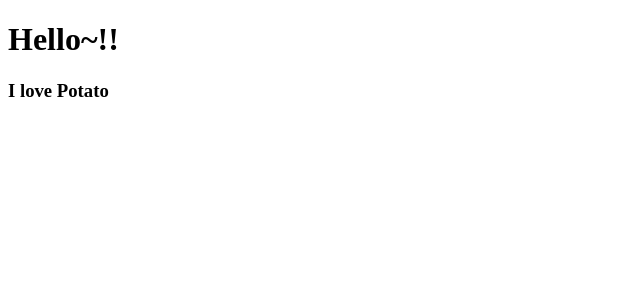
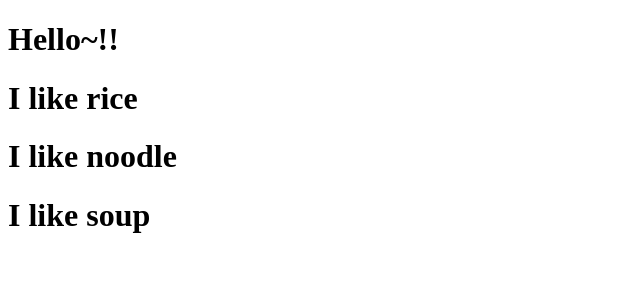
Before and after one commit to happystrike1029/movie_app_react_pro, a React (Create React App) app in the folder movie_app_2021/: page / in a window 1280 px wide. Shown: the top 300 px of the page, without its empty margins (0-640 px from the left). Built offline with nearby package versions, Linux system fonts and the light colour scheme.

Commit message:
2.1 Reusable Components with JSX + Props

```diff
--- a/movie_app_2021/src/App.js
+++ b/movie_app_2021/src/App.js
@@ -1,5 +1,17 @@
 import React from "react";
-import Potato from './Potato';
+
+function Food({fav}){
+  //만약 {fav}를 빼줬더라면 props를 가져와서 props의 fav를 입력해줘야 한다.
+  //console.log(props);
+  return <h1>I like {fav}</h1>;
+}
+
+/*
+function Food(props){
+  return <h1>I like {props.fav}</h1>;
+}
+*/
+
 
 function App() {
   return (
@@ -8,7 +20,12 @@ function App() {
       <h1>
        Hello~!!
       </h1>
-      <Potato />
+      <Food fav="rice"
+        // something = {true}
+        // papapa = {["hello", 1, 2, 3, 4, true]}
+      />
+      <Food fav="noodle" />
+      <Food fav="soup" />
     </div>
   );
 }
--- a/movie_app_2021/src/index.js
+++ b/movie_app_2021/src/index.js
@@ -1,7 +1,7 @@
 import React from 'react';
 import ReactDOM from 'react-dom';
 import App from './App';
-
+/*  StrictMode 는 애플리케이션 내의 잠재적인 문제를 알아내기 위한 도구 */
 ReactDOM.render(
   <React.StrictMode>
     <App />
```
Also changed, not shown: 1 other file (tests, documents, lock files or other folders).
